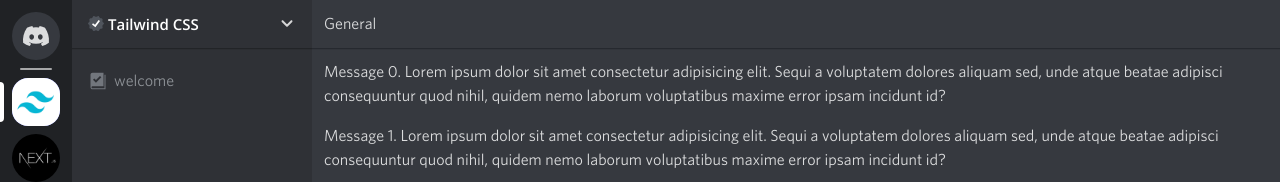
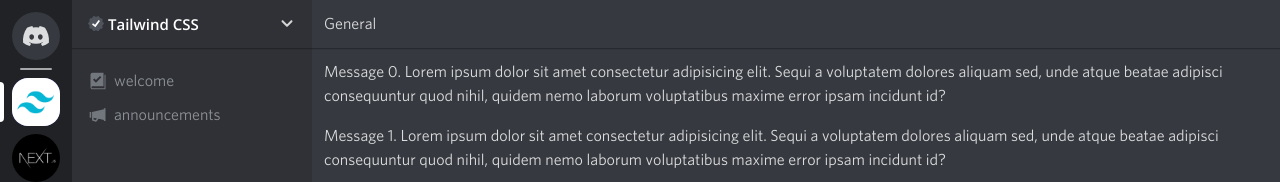
Before and after one commit to FranciscoJavierMartin/Discord-tailwind, a Vue app: page /servers/1 in a window 1280 px wide. Shown: the top 182 px of the page. Built offline with nearby package versions, Linux system fonts and the light colour scheme.

Commit message:
Add second fixed channel

```diff
--- a/src/pages/ServersPage.vue
+++ b/src/pages/ServersPage.vue
@@ -11,6 +11,7 @@
       <ChevronIcon class="w-[18px] h-[18px] ml-auto opacity-80" />
     </button>
     <div class="flex-1 overflow-y-scroll font-medium text-gray-300 mt-[17px]">
+      <div class="space-y-0.5">
         <RouterLink
           to="#"
           class="flex items-center text-gray-300 px-2 mx-2 py-1 rounded hover:text-gray-100 group hover:bg-gray-550/[0.16]"
@@ -21,6 +22,17 @@
             class="w-4 h-4 ml-auto text-gray-200 opacity-0 hover:text-gray-100 group-hover:opacity-100"
           />
         </RouterLink>
+        <RouterLink
+          to="#"
+          class="flex items-center text-gray-300 px-2 mx-2 py-1 rounded hover:text-gray-100 group hover:bg-gray-550/[0.16]"
+        >
+          <SpeakerphoneIcon class="w-5 h-5 mr-1.5 text-gray-400" />
+          announcements
+          <AddPersonIcon
+            class="w-4 h-4 ml-auto text-gray-200 opacity-0 hover:text-gray-100 group-hover:opacity-100"
+          />
+        </RouterLink>
+      </div>
     </div>
   </div>
   <div class="flex flex-1 flex-col bg-gray-700">
@@ -41,5 +53,6 @@
 import BookIcon from '@/components/icons/BookIcon.vue';
 import CheckIcon from '@/components/icons/CheckIcon.vue';
 import ChevronIcon from '@/components/icons/ChevronIcon.vue';
+import SpeakerphoneIcon from '@/components/icons/SpeakerphoneIcon.vue';
 import VerifiedIcon from '@/components/icons/VerifiedIcon.vue';
 </script>
```
Lines whose indentation alone changed are shown as unchanged.
